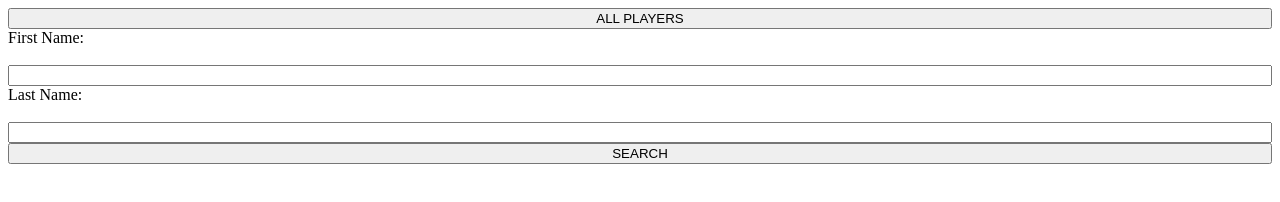
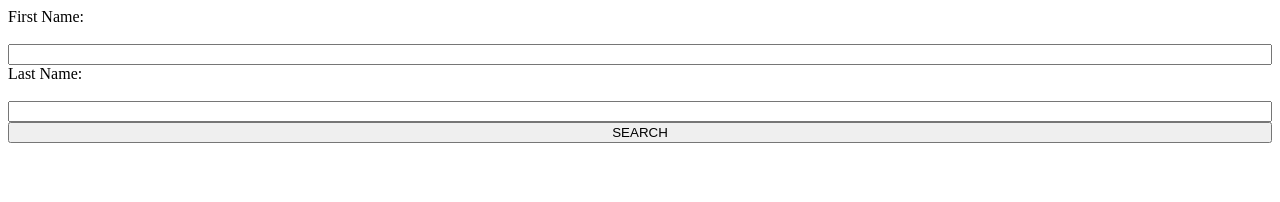
Before and after one commit to Trevonino/NBA-API-Project, a plain HTML site: page index.html in a window 1280 px wide. Drawn offline with nearby package versions, Linux system fonts and the light colour scheme.

Commit message:
Removed redundant button on webpage

```diff
--- a/apiTest.js
+++ b/apiTest.js
@@ -1,12 +1,5 @@
 let baseUrl = "https://trevonino.pythonanywhere.com/api/"
 testData = [];
-
-async function getAllPlayers() {
-    newURL = baseUrl + "players"
-    const response = await fetch(newURL);
-    var data = await response.json();
-    console.log(data);
-}
 
 async function searchPlayerName() {
     newURL = baseUrl + 'player?'
--- a/index.html
+++ b/index.html
@@ -10,7 +10,6 @@
 
 <body>
     <div id="loader"></div>
-    <button onclick="getAllPlayers();">ALL PLAYERS</button>
     <label for="searchFirstName">First Name:</label><br>
     <input type="text" id="searchFirstName"></input>
     <label for="searchLastName">Last Name:</label><br>
```
